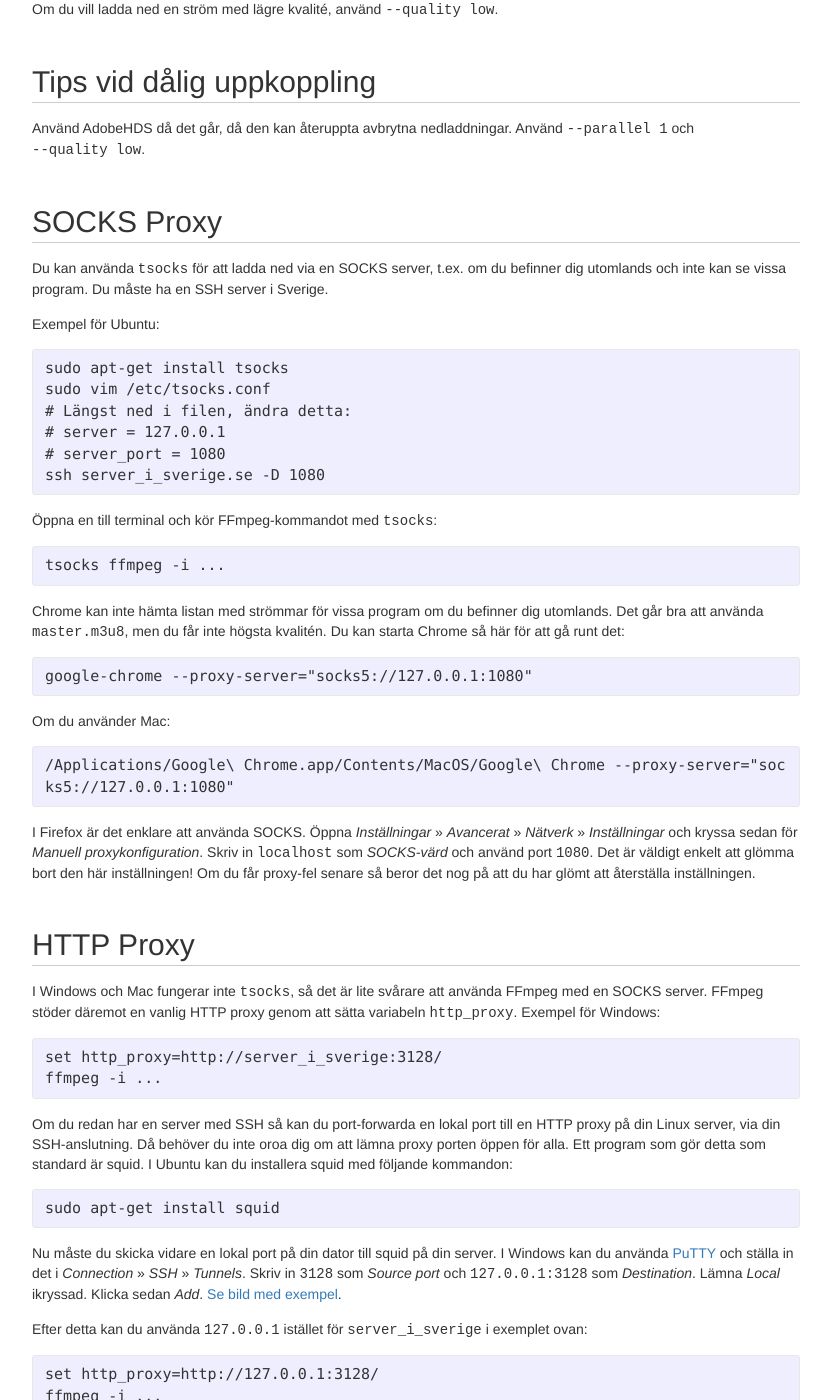
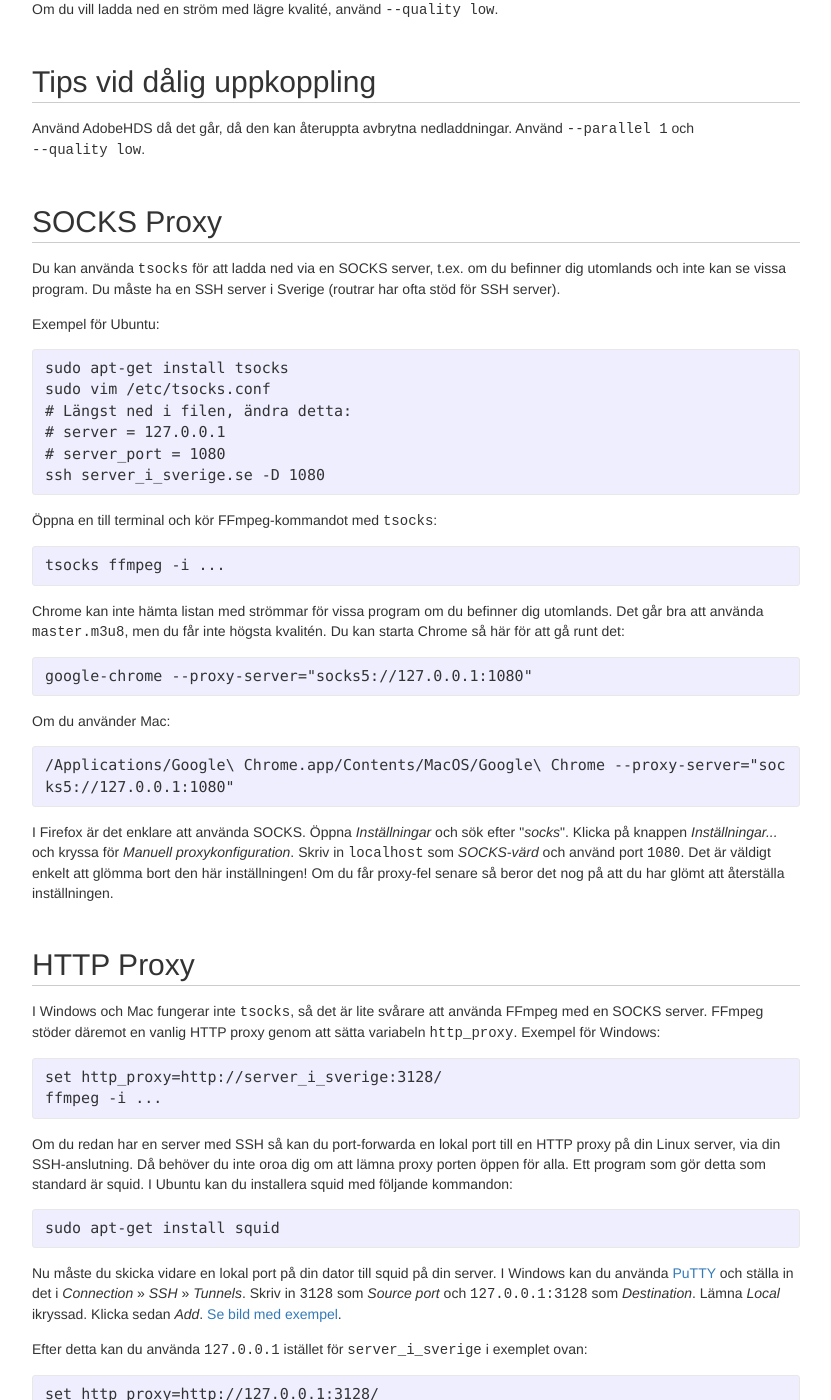
Before and after one commit to stefansundin/privatkopiera, a Jekyll site: the page built from index.html, in a window 1280 px wide and 1400 px high, scrolled down 2633 px. Shown: the whole window, without its empty margins (224-1055 px from the left). Built offline with Jekyll 4.4.1, drawn with Linux system fonts in a browser that asks for light colours.

Commit message:
SSH and Firefox SOCKS configuration improvements.

```diff
--- a/index.html
+++ b/index.html
@@ -157,7 +157,7 @@ php AdobeHDS.php ...
 
     <h2 id="socks">SOCKS Proxy</h2>
 
-    <p>Du kan använda <tt>tsocks</tt> för att ladda ned via en SOCKS server, t.ex. om du befinner dig utomlands och inte kan se vissa program. Du måste ha en SSH server i Sverige.</p>
+    <p>Du kan använda <tt>tsocks</tt> för att ladda ned via en SOCKS server, t.ex. om du befinner dig utomlands och inte kan se vissa program. Du måste ha en SSH server i Sverige (routrar har ofta stöd för SSH server).</p>
 
     <p>Exempel för Ubuntu:</p>
 
@@ -188,7 +188,7 @@ google-chrome --proxy-server="socks5://127.0.0.1:1080"
 /Applications/Google\ Chrome.app/Contents/MacOS/Google\ Chrome --proxy-server="socks5://127.0.0.1:1080"
 {% endhighlight %}
 
-    <p>I Firefox är det enklare att använda SOCKS. Öppna <i>Inställningar</i> » <i>Avancerat</i> » <i>Nätverk</i> » <i>Inställningar</i> och kryssa sedan för <i>Manuell proxykonfiguration</i>. Skriv in <tt>localhost</tt> som <i>SOCKS-värd</i> och använd port <tt>1080</tt>. Det är väldigt enkelt att glömma bort den här inställningen! Om du får proxy-fel senare så beror det nog på att du har glömt att återställa inställningen.</p>
+    <p>I Firefox är det enklare att använda SOCKS. Öppna <i>Inställningar</i> och sök efter "<i>socks</i>". Klicka på knappen <i>Inställningar...</i> och kryssa för <i>Manuell proxykonfiguration</i>. Skriv in <tt>localhost</tt> som <i>SOCKS-värd</i> och använd port <tt>1080</tt>. Det är väldigt enkelt att glömma bort den här inställningen! Om du får proxy-fel senare så beror det nog på att du har glömt att återställa inställningen.</p>
 
 
     <h2 id="http_proxy">HTTP Proxy</h2>
```
